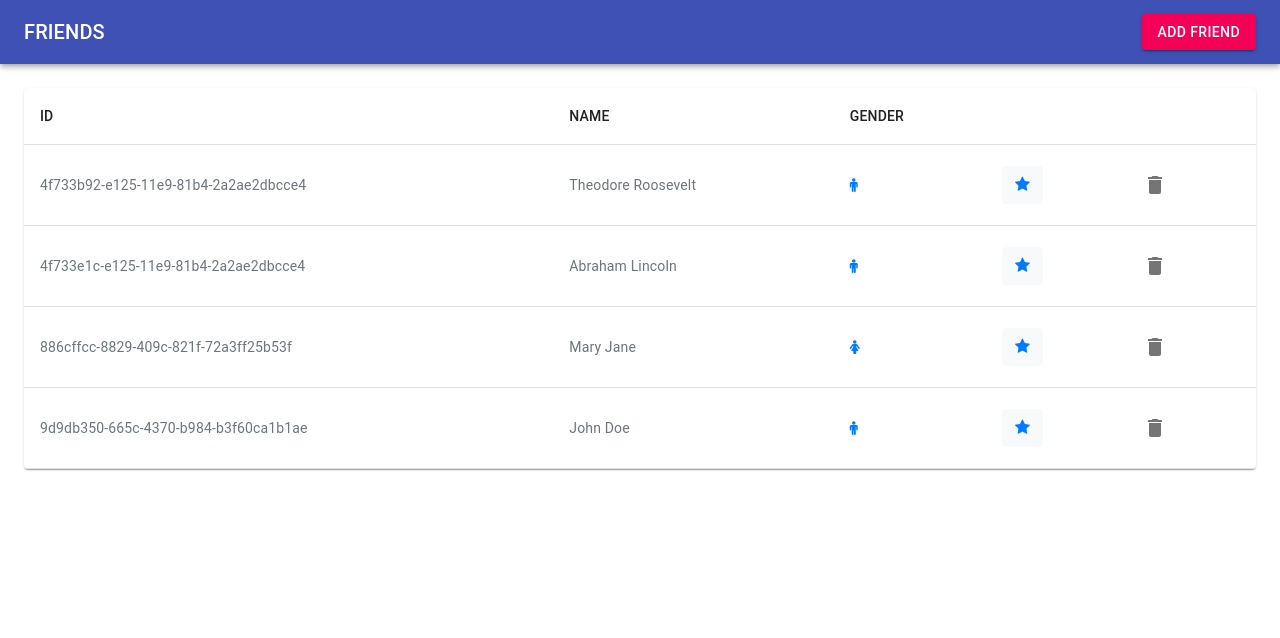
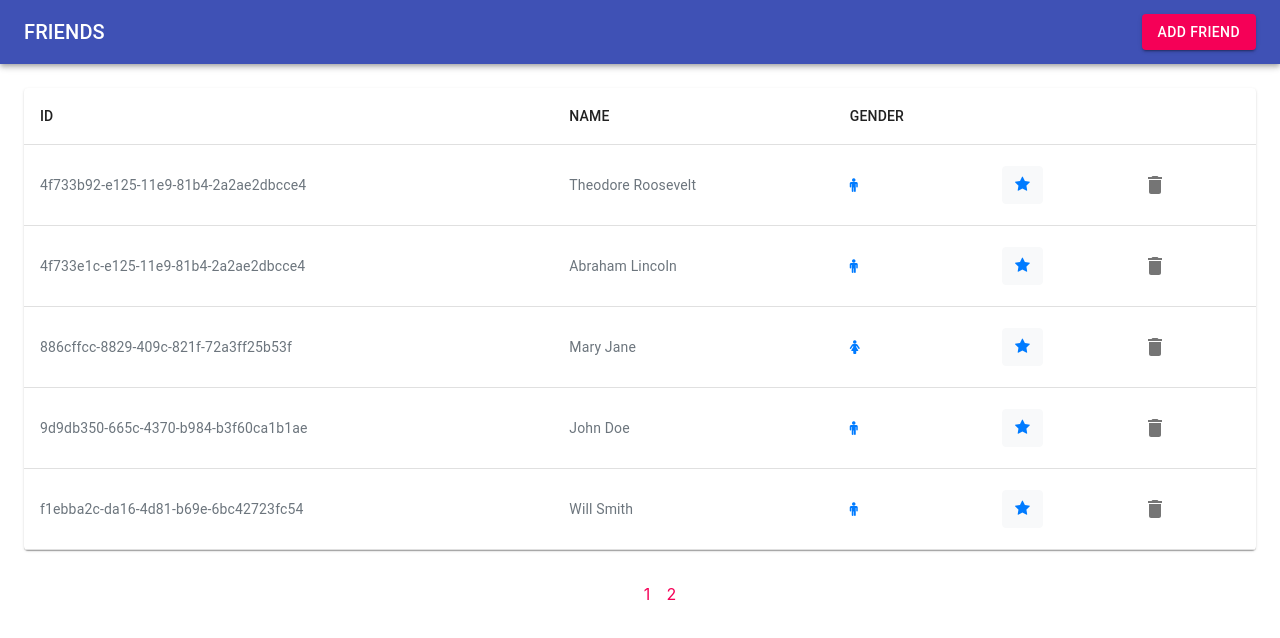
Before and after one commit to Unicornelia/HeavenHR, a React (Create React App) app: page / in a window 1280 px wide. Shown: the top 638 px of the page. Built offline with nearby package versions, Linux system fonts and the light colour scheme; data requests are answered from the project's data file.

Commit message:
:sparkles: add pagination to app

```diff
--- a/db.json
+++ b/db.json
@@ -23,6 +23,24 @@
       "name": "John Doe",
       "gender": "male",
       "isStarred": false
+    },
+    {
+      "id": "f1ebba2c-da16-4d81-b69e-6bc42723fc54",
+      "name": "Will Smith",
+      "gender": "male",
+      "isStarred": false
+    },
+    {
+      "id": "586482be-c4ae-4c8d-b209-96df677cba88",
+      "name": "Melory Jones",
+      "gender": "female",
+      "isStarred": false
+    },
+    {
+      "id": "0aaada19-0cab-4dde-b8ba-58bee7170c06",
+      "name": "Beyond Page",
+      "gender": "female",
+      "isStarred": false
     }
   ]
 }
--- a/src/App.js
+++ b/src/App.js
@@ -18,7 +18,7 @@ const store = createStore(rootReducer, applyMiddleware(thunk));
 
 store.dispatch(fetchAllFriends());
 
-function App() {
+const App = () => {
   return (
     <Provider store={store}>
       <Router history={history}>
--- /dev/null
+++ b/src/components/Pagination.js
@@ -0,0 +1,44 @@
+import React from "react";
+import { makeStyles } from "@material-ui/core/styles";
+import Link from '@material-ui/core/Link'
+
+const useStyles = makeStyles(theme => ({
+  ul: {
+    listStyle: "none",
+    display: "flex",
+    justifyContent: "center"
+  },
+  li: {
+    margin: theme.spacing(1)
+  }
+}));
+
+const Pagination = ({ itemsPerPage, total, paginate }) => {
+  const pageNumbers = [];
+
+  for (let i = 1; i <= Math.ceil(total / itemsPerPage); i++) {
+    pageNumbers.push(i);
+  }
+  const classes = useStyles();
+
+  return (
+    <nav>
+      <ul className={classes.ul}>
+        {pageNumbers.map(number => (
+          <li className={classes.li} key={number}>
+            <Link color="secondary"
+              onClick={() => {
+                paginate(number);
+              }}
+              href={"#"}
+            >
+              {number}
+            </Link>
+          </li>
+        ))}
+      </ul>
+    </nav>
+  );
+};
+
+export default Pagination;
--- a/src/containers/FriendsContainer.js
+++ b/src/containers/FriendsContainer.js
@@ -1,18 +1,32 @@
-import React from "react";
+import React, { useState } from "react";
 import PropTypes from "prop-types";
 import { connect } from "react-redux";
 import FriendsList from "../components/FriendsList";
 import Header from "../components/Header";
+import Pagination from "../components/Pagination";
 
 const { shape, arrayOf } = PropTypes;
 
 const FriendsContainer = props => {
   const { friends } = props;
 
+  const [currentPage, setCurrentPage] = useState(1);
+  const [itemsPerPage, setItemsPerPage] = useState(5);
+
+  //Get current friends
+  const indexOfLastFriend = currentPage * itemsPerPage;
+  const indexOfFirstFriend = indexOfLastFriend - itemsPerPage;
+  const currentFriends = friends.slice(indexOfFirstFriend, indexOfLastFriend);
+
+  const paginate = pageNumber => {
+    setCurrentPage(pageNumber);
+  };
+
   return (
     <>
       <Header isHomePage={true} />
-      <FriendsList friends={friends} />
+      <FriendsList friends={currentFriends} />
+      <Pagination itemsPerPage={itemsPerPage} total={friends.length} paginate={paginate} />
     </>
   );
 };
```
